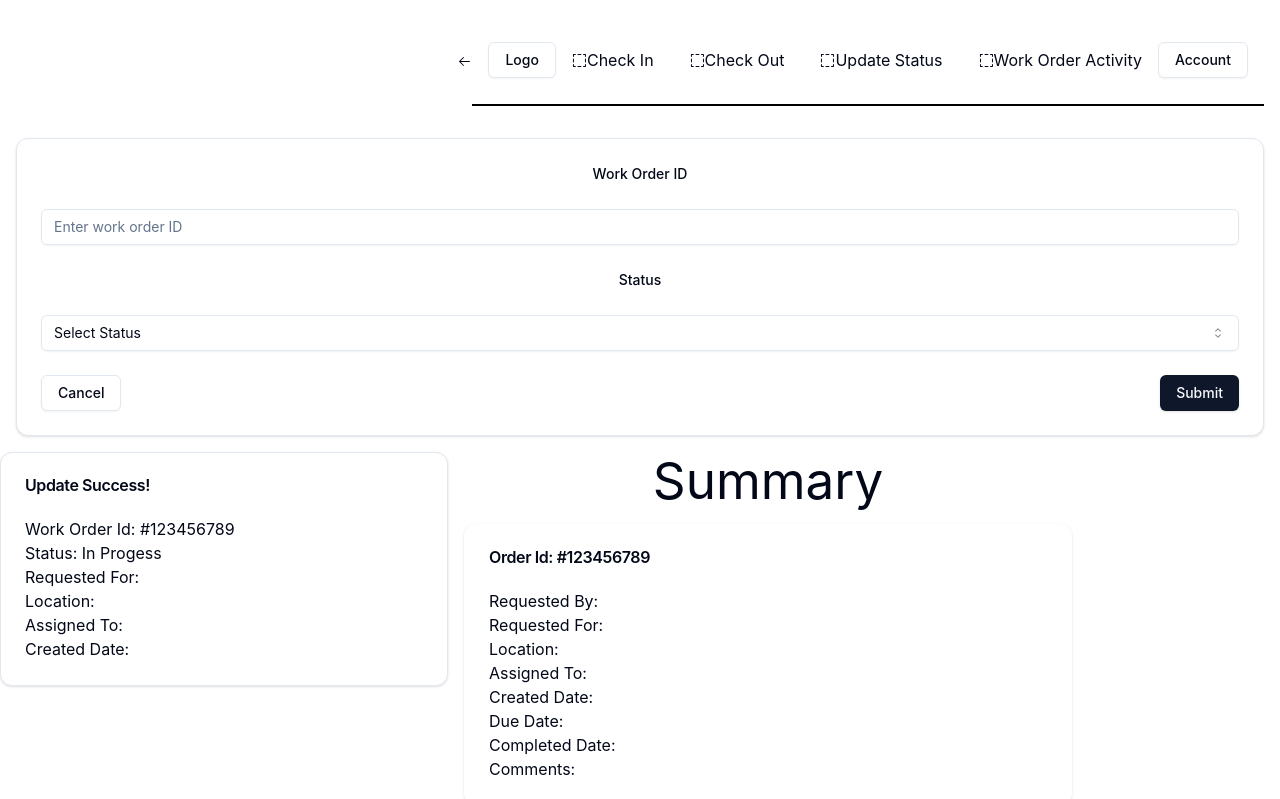
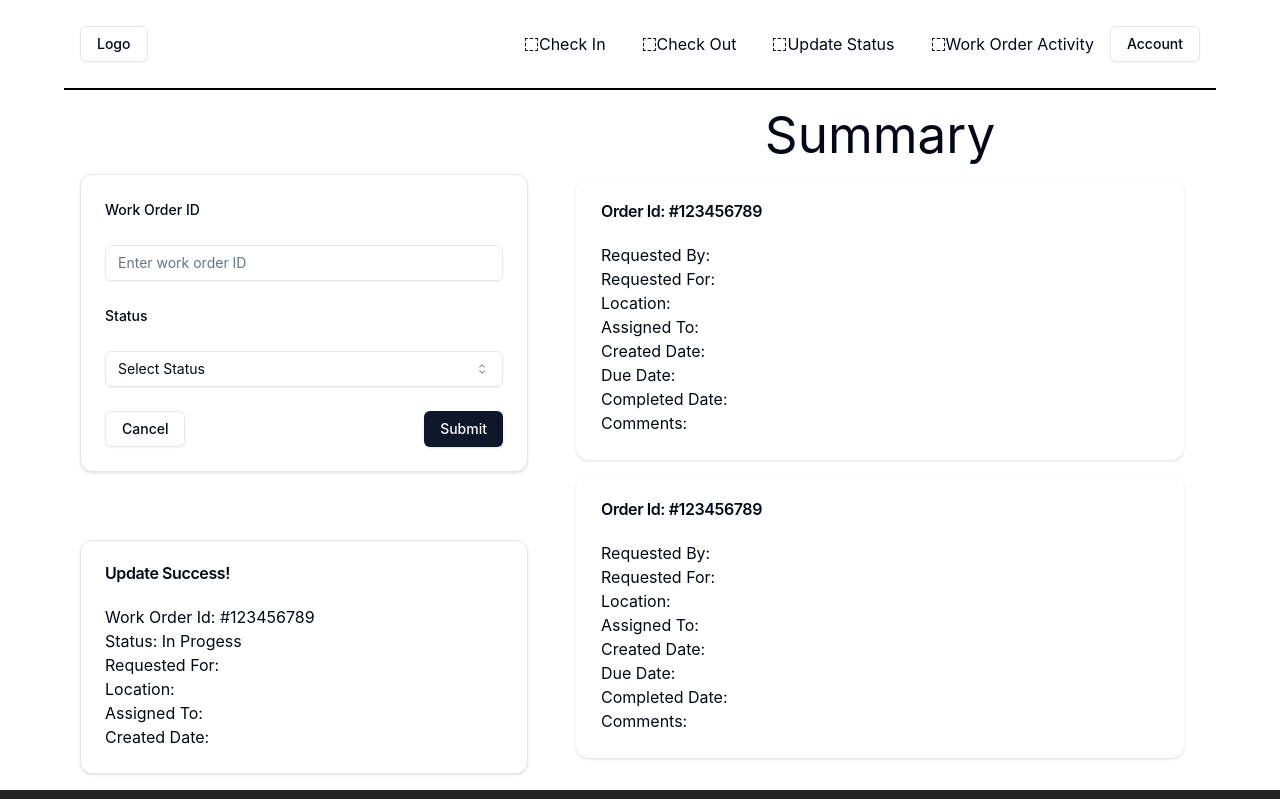
Before and after one commit to aidanho1188/ptsb-oct-23-capstone-team-2, a React (Vite) app in the folder client/: page /update-status in a window 1280 px wide. Shown: the top 799 px of the page. Built offline with nearby package versions, Linux system fonts and the light colour scheme.

Commit message:
clean up css code

```diff
--- a/client/app/globals.css
+++ b/client/app/globals.css
@@ -71,7 +71,6 @@
     @apply border-border;
   }
   body {
-    /* @apply bg-background */
     @apply bg-background text-foreground;
   }
 }
--- a/client/src/App.css
+++ b/client/src/App.css
@@ -1,40 +1,4 @@
 #root {
+  height: max-content;
   margin: 0 auto;
-  text-align: center;
 }
-
-/* .logo {
-  height: 6em;
-  padding: 1.5em;
-  will-change: filter;
-  transition: filter 300ms;
-}
-.logo:hover {
-  filter: drop-shadow(0 0 2em #646cffaa);
-}
-.logo.react:hover {
-  filter: drop-shadow(0 0 2em #61dafbaa);
-}
-
-@keyframes logo-spin {
-  from {
-    transform: rotate(0deg);
-  }
-  to {
-    transform: rotate(360deg);
-  }
-}
-
-@media (prefers-reduced-motion: no-preference) {
-  a:nth-of-type(2) .logo {
-    animation: logo-spin infinite 20s linear;
-  }
-}
-
-.card {
-  padding: 2em;
-}
-
-.read-the-docs {
-  color: #888;
-} */
--- a/client/src/components/Summary/summary.css
+++ b/client/src/components/Summary/summary.css
@@ -1,6 +1,10 @@
 .summary-layout {
   width: 50vw;
-  height: 80vh;
+  height: max-content;
+}
+
+.summary-layout h1 {
+  text-align: center;
 }
 
 .summary-card-layout {
--- a/client/src/components/WorkOrder/workorder.css
+++ b/client/src/components/WorkOrder/workorder.css
@@ -3,8 +3,8 @@
   flex-direction: column;
   justify-content: center;
   align-items: center;
-  width: 100%;
-  padding: 1rem;
+  width: 35vw;
+  margin: auto;
 }
 
 .work-order-layout .flex.flex-col.space-y-3 > * {
--- a/client/src/index.css
+++ b/client/src/index.css
@@ -21,55 +21,14 @@
   -moz-osx-font-smoothing: grayscale;
 }
 
-/* a {
-  font-weight: 500;
-  color: #646cff;
-  text-decoration: inherit;
-}
-a:hover {
-  color: #535bf2;
-} */
-
 body {
   margin: 0;
   display: flex;
-  min-width: 320px;
-  min-height: 100vh;
+  width: 100%;
+  height: fit-content;
 }
 
 h1 {
   font-size: 3.2em;
   line-height: 1.1;
 }
-
-/* button {
-  border-radius: 8px;
-  border: 1px solid transparent;
-  padding: 0.6em 1.2em;
-  font-size: 1em;
-  font-weight: 500;
-  font-family: inherit;
-  background-color: #1a1a1a;
-  cursor: pointer;
-  transition: border-color 0.25s;
-}
-button:hover {
-  border-color: #646cff;
-}
-button:focus,
-button:focus-visible {
-  outline: 4px auto -webkit-focus-ring-color;
-} */
-/*
-@media (prefers-color-scheme: light) {
-  :root {
-    color: #213547;
-    background-color: #ffffff;
-  }
-  a:hover {
-    color: #747bff;
-  }
-  button {
-    background-color: #f9f9f9;
-  }
-} */
--- a/client/src/layouts/UpdateStatusLayout/UpdateStatusLayout.jsx
+++ b/client/src/layouts/UpdateStatusLayout/UpdateStatusLayout.jsx
@@ -6,13 +6,13 @@ import './updateStatusLayout.css'
 function UpdateStatusLayout() {
   return (
     <div className='update-status-layout'>
-      {/* <div className='left-column'> */}
-      <WorkOrder />
-      <FormResponse />
-      {/* </div> */}
-      {/* <div className='right-column'> */}
-      <Summary />
-      {/* </div> */}
+      <div className='left-column'>
+        <WorkOrder />
+        <FormResponse />
+      </div>
+      <div className='right-column'>
+        <Summary />
+      </div>
     </div>
   )
 }
--- a/client/src/layouts/UpdateStatusLayout/updateStatusLayout.css
+++ b/client/src/layouts/UpdateStatusLayout/updateStatusLayout.css
@@ -1,18 +1,18 @@
-body {
-  margin: 0;
-  padding: 0;
+.update-status-layout {
+  display: flex;
+  flex-direction: row;
 }
 
-.container {
+.left-column {
+  display: flex;
+  flex-direction: column;
   width: 100%;
-  height: 100vh;
-  display: flex;
-  justify-content: center;
-  align-items: center;
+  padding: 1rem;
 }
 
-.update-status-layout {
+.right-column {
   display: flex;
-  flex-wrap: wrap;
-  flex-direction: row;
+  flex-direction: column;
+  width: 100%;
+  padding: 1rem;
 }
--- a/client/src/pages/UpdateStatusPage/UpdateStatusPage.jsx
+++ b/client/src/pages/UpdateStatusPage/UpdateStatusPage.jsx
@@ -1,7 +1,7 @@
 import NavBar from '../../layouts/Navbar/NavBar'
 import UpdateStatusLayout from '../../layouts/UpdateStatusLayout/UpdateStatusLayout'
 import './updateStatusPage.css'
-import { FaceIcon, ImageIcon, SunIcon } from '@radix-ui/react-icons'
+import {FaceIcon, ImageIcon, SunIcon} from '@radix-ui/react-icons'
 
 function MyComponent() {
   return (
@@ -19,31 +19,8 @@ function UpdateStatus() {
   }
   return (
     <div className='update-status-container'>
-      <div className='nav_bar'>
-        <button
-          onClick={goBackToHomePage}
-          style={{ cursor: 'pointer', border: 'none', background: 'none' }}
-        >
-          <svg
-            width='15'
-            height='15'
-            viewBox='0 0 15 15'
-            fill='none'
-            xmlns='http://www.w3.org/2000/svg'
-          >
-            <path
-              d='M6.85355 3.14645C7.04882 3.34171 7.04882 3.65829 6.85355 3.85355L3.70711 7H12.5C12.7761 7 13 7.22386 13 7.5C13 7.77614 12.7761 8 12.5 8H3.70711L6.85355 11.1464C7.04882 11.3417 7.04882 11.6583 6.85355 11.8536C6.65829 12.0488 6.34171 12.0488 6.14645 11.8536L2.14645 7.85355C1.95118 7.65829 1.95118 7.34171 2.14645 7.14645L6.14645 3.14645C6.34171 2.95118 6.65829 2.95118 6.85355 3.14645Z'
-              fill='currentColor'
-              fillRule='evenodd'
-              clipRule='evenodd'
-            ></path>
-          </svg>
-        </button>
-        <NavBar />
-      </div>
-      <div className='layout'>
-        <UpdateStatusLayout />
-      </div>
+      <NavBar />
+      <UpdateStatusLayout />
     </div>
   )
 }
--- a/client/src/pages/UpdateStatusPage/updateStatusPage.css
+++ b/client/src/pages/UpdateStatusPage/updateStatusPage.css
@@ -1,29 +1,8 @@
-/* html,
-body,
-#root {
-  height: 100%;
-  margin: 0;
-  padding: 0;
-  display: flex;
-  justify-content: center;
-  align-items: center;
-} */
-
 .updates-status-container {
   display: flex;
   flex-direction: column;
   width: 100%;
   padding: 1rem;
-}
-.nav_bar {
-  display: flex;
-  flex-direction: row;
-  justify-content: flex-end;
-  padding: 1rem;
-  z-index: 10000;
-  top: 0;
-  flex-wrap: nowrap;
-  align-items: center;
 }
 
 button.back-button {
@@ -32,13 +11,3 @@ button.back-button {
   background: none;
   padding: 5px;
 }
-/*
-.form-response {
-  background-color: #fff;
-  padding: 20px;
-  border: 1px solid #ddd;
-} */
-
-/* .content {
-  height: 100%;
-} */
```
